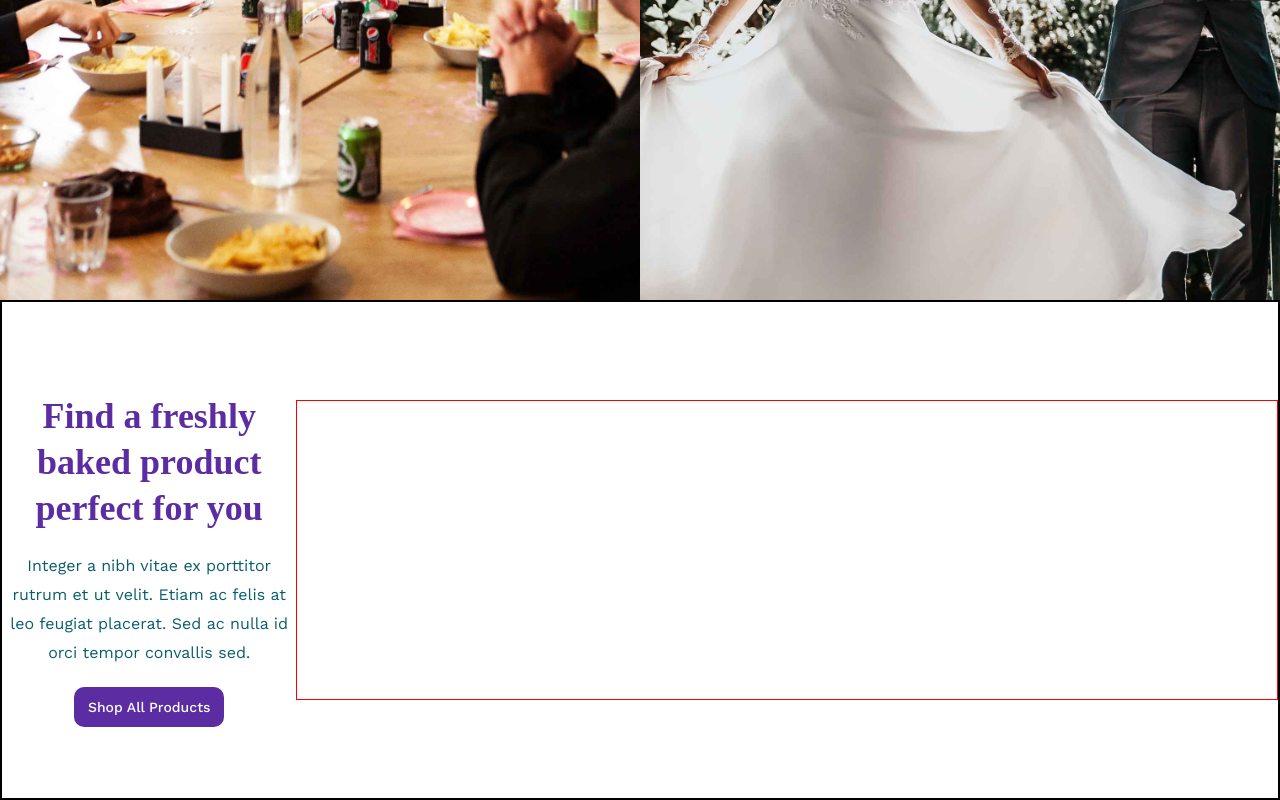
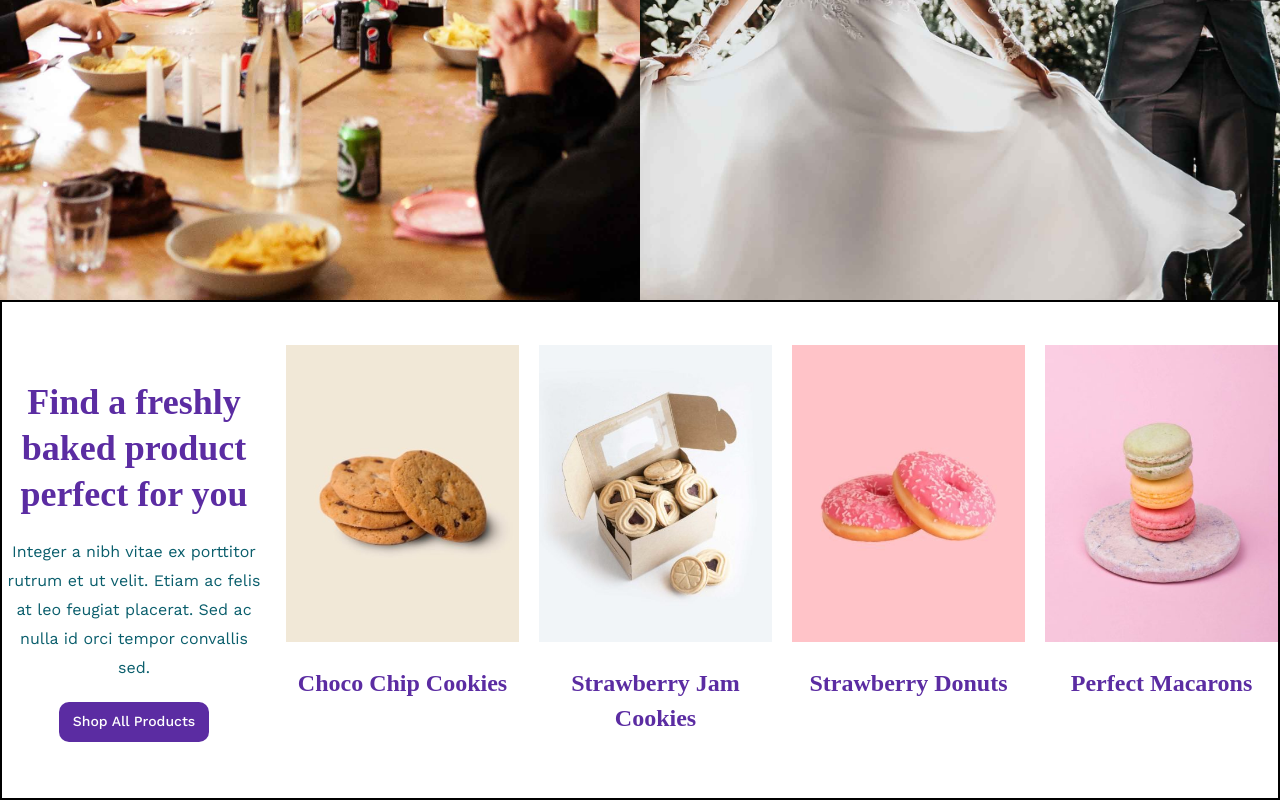
Before and after one commit to AlexAsole/proj-html-vuejs, a website: page index.html in a window 1280 px wide. Shown: the part 1909-2709 px from the top of the page. Drawn offline with nearby package versions, Linux system fonts and the light colour scheme; a web font is replaced by a local one.

Commit message:
terzo blocco del main

```diff
--- a/index.html
+++ b/index.html
@@ -122,6 +122,49 @@
                     <button class="show-shop">Shop All Products</button>
                 </div>
                 <div class="slider">
+                    <div class="card">
+                        <div class="card-image">
+                            <img src="img/choco-chip-cookies-400x510.jpg" alt="">
+                            <div class="card-image-hover">
+
+                            </div>
+                        </div>
+                        <div class="card-text">
+                            Choco Chip Cookies
+                        </div>
+                    </div>
+                    <div class="card">
+                        <div class="card-image">
+                            <img src="img/strawberry-jam-cookies-400x510.jpg" alt="">
+                            <div class="card-image-hover">
+
+                            </div>
+                        </div>
+                        <div class="card-text">
+                            Strawberry Jam <br> Cookies
+                        </div>
+                    </div>
+                    <div class="card">
+                        <div class="card-image">
+                            <img src="img/strawberry-donut-400x510.jpg" alt="">
+                            <div class="card-image-hover">
+
+                            </div>
+                        </div>
+                        <div class="card-text">
+                            Strawberry Donuts
+                        </div>
+                    </div>
+                    <div class="card">
+                        <div class="card-image">
+                            <img src="img/perfect-macarons-400x510.jpg" alt="">
+                            <div class="card-image-hover">
+                            </div>
+                        </div>
+                        <div class="card-text">
+                            Perfect Macarons
+                        </div>
+                    </div>
 
                 </div>
             </div>
--- a/src/app.scss
+++ b/src/app.scss
@@ -214,8 +214,6 @@
                     }
                 }
             }
-
-
         }
 
         &-third-content {
@@ -253,13 +251,44 @@
             }
 
             .slider {
-                width: 1000px;
-                height: 300px;
-                border: 1px solid #f00;
+                @include flexBaseBetween;
+
+
+                .card {
+                    margin-left: 20px;
+
+                    &-image {
+                        position: relative;
+                        width: 233px;
+
+                        img {
+                            height: 297px;
+                        }
+
+                        &-hover {
+                           @include blackhover;
+                           width: 100%;
+                           height: 100%;
+                        }
+
+                        &:hover {
+                            .card-image-hover {
+                                display: block;
+                            }
+                        }
+
+                    }
+
+                    &-text {
+                        @include title-style;
+
+                        width: 100%;
+                        text-align: center;
+                        font-size: 24px;
+                        line-height: 35px;
+                    }
+                }
             }
         }
-
-
-
     }
 }
--- a/src/variables.scss
+++ b/src/variables.scss
@@ -11,6 +11,12 @@ $secondfont: Source Serif Pro, serif;
     display: flex;
     justify-content: space-between;
     align-items: center;
+}
+
+@mixin flexBaseBetween  {
+    display: flex;
+    justify-content: space-between;
+    align-items: baseline;
 }
 
 @mixin flexAlignAround  {
```
Also changed, not shown: dist/app.css.
